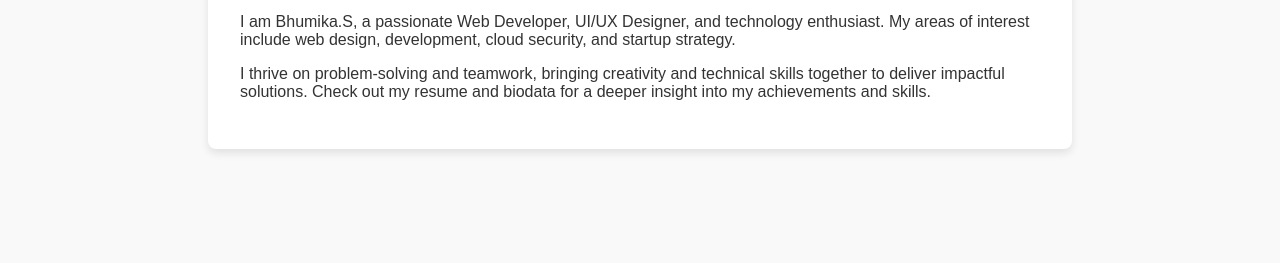
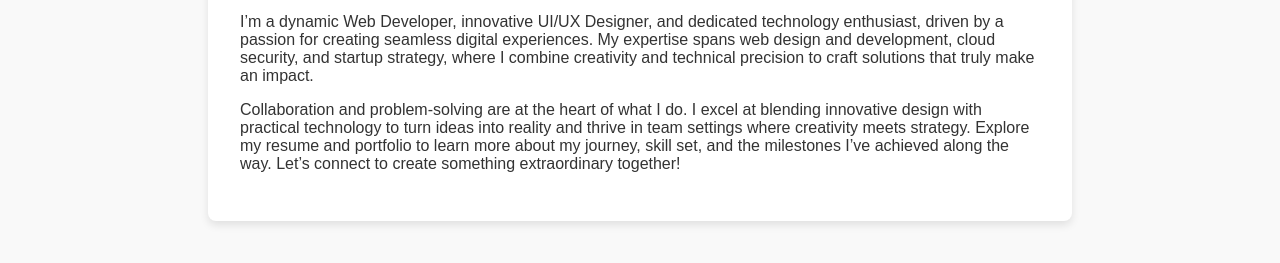
Before and after one commit to pkb9/portfolio, a plain HTML site: page index.html in a window 1280 px wide. Shown: the part 143-406 px from the top of the page. Drawn offline with Linux system fonts and the light colour scheme.

Commit message:
Update index.html

```diff
--- a/index.html
+++ b/index.html
@@ -22,13 +22,17 @@
     <main>
         <h1>Welcome to My Portfolio</h1>
         <p>
-           I am Bhumika.S, a passionate Web Developer, UI/UX Designer, and technology enthusiast.
-            My areas of interest include web design, development, cloud security, and startup strategy.
+    I’m a dynamic Web Developer, innovative UI/UX Designer, and dedicated technology enthusiast,
+            driven by a passion for creating seamless digital experiences.
+            My expertise spans web design and development, cloud security, and startup strategy,
+            where I combine creativity and technical precision to craft solutions that truly make an impact.
         </p>
         <p>
-            I thrive on problem-solving and teamwork, bringing creativity and technical skills together to deliver
-            impactful solutions. Check out my resume and biodata for a deeper insight into my achievements and
-            skills.
+           Collaboration and problem-solving are at the heart of what I do.
+            I excel at blending innovative design with practical technology to
+            turn ideas into reality and thrive in team settings where creativity meets strategy.
+            Explore my resume and portfolio to learn more about my journey, skill set, and the milestones
+            I’ve achieved along the way. Let’s connect to create something extraordinary together!
         </p>
     </main>
 </body>
```
